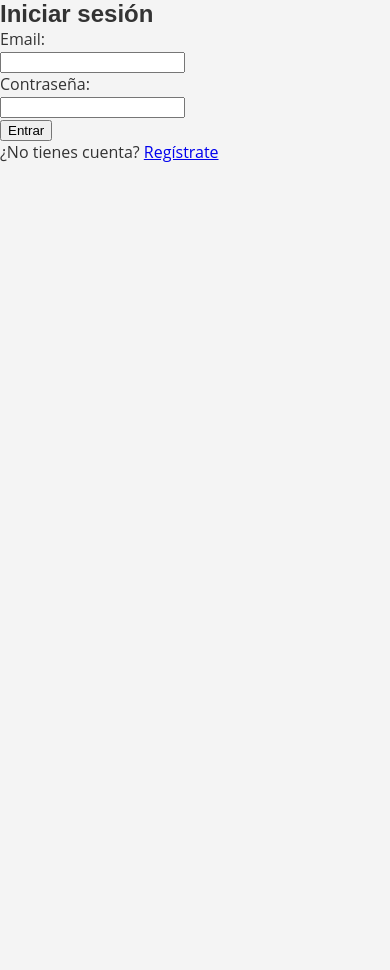
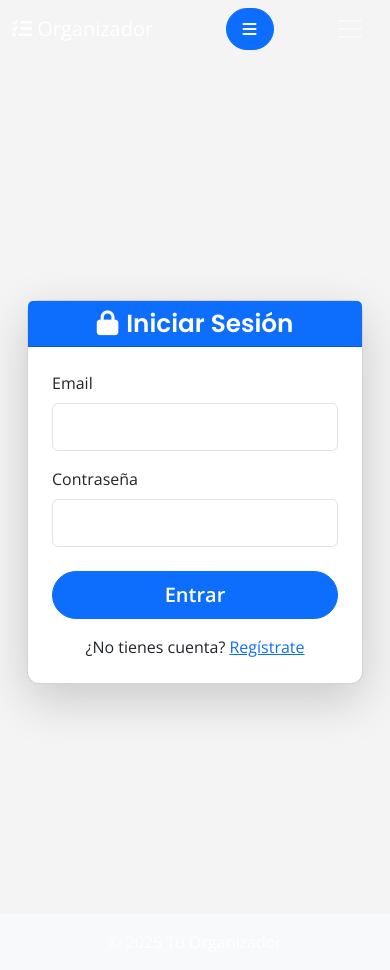
Before and after one commit to SandraRive/organizador-web-app, a PHP site: page /login.php in a window 390 px wide. Before the commit the page ends 162 px from the top, so only its background shows below. Run offline with PHP 8.4, Linux system fonts and the light colour scheme.

Commit message:
Fix header warning; estiliza login; actualiza CSS, app.js y pomodoro.js

```diff
--- a/public/login.php
+++ b/public/login.php
@@ -4,6 +4,7 @@
 session_start();
 
 $errors = [];
+$email = '';
 if ($_SERVER['REQUEST_METHOD'] === 'POST') {
     $email = trim($_POST['email'] ?? '');
     $pass  = $_POST['password'] ?? '';
@@ -25,35 +26,63 @@
         }
     }
 }
+
+$pageTitle = 'Iniciar sesión';
+include __DIR__ . '/../templates/header.php';
 ?>
-<!DOCTYPE html>
-<html lang="es">
-<head>
-  <meta charset="UTF-8">
-  <title>Login</title>
-  <link rel="stylesheet" href="assets/css/style.css">
-</head>
-<body>
-  <h2>Iniciar sesión</h2>
-  <?php if (isset($_GET['registered'])): ?>
-    <p>Registro exitoso. Ahora inicia sesión.</p>
-  <?php endif; ?>
+
+<div class="d-flex align-items-center justify-content-center min-vh-100 login-bg">
+  <div class="card shadow-lg login-card">
+    <div class="card-header text-center bg-primary text-white">
+      <h2 class="mb-0"><i class="fa-solid fa-lock me-2"></i>Iniciar Sesión</h2>
+    </div>
+    <div class="card-body">
       <?php if ($errors): ?>
-    <ul>
+        <div class="alert alert-danger">
+          <ul class="mb-0">
             <?php foreach ($errors as $e): ?>
               <li><?= htmlspecialchars($e) ?></li>
             <?php endforeach; ?>
           </ul>
+        </div>
+      <?php elseif (isset($_GET['registered'])): ?>
+        <div class="alert alert-success">
+          Registro exitoso. Ahora inicia sesión.
+        </div>
       <?php endif; ?>
+
       <form method="post">
-    <label>Email:<br>
-      <input type="email" name="email" value="<?= htmlspecialchars($email ?? '') ?>">
-    </label><br>
-    <label>Contraseña:<br>
-      <input type="password" name="password">
-    </label><br>
-    <button type="submit">Entrar</button>
+        <div class="mb-3">
+          <label for="email" class="form-label">Email</label>
+          <input
+            type="email"
+            id="email"
+            name="email"
+            class="form-control form-control-lg"
+            value="<?= htmlspecialchars($email) ?>"
+            required
+          >
+        </div>
+        <div class="mb-4">
+          <label for="password" class="form-label">Contraseña</label>
+          <input
+            type="password"
+            id="password"
+            name="password"
+            class="form-control form-control-lg"
+            required
+          >
+        </div>
+        <button type="submit" class="btn btn-primary btn-lg w-100">
+          Entrar
+        </button>
       </form>
-  <p>¿No tienes cuenta? <a href="register.php">Regístrate</a></p>
-</body>
-</html>
+      <p class="text-center mt-3">
+        ¿No tienes cuenta?
+        <a href="register.php" class="link-primary">Regístrate</a>
+      </p>
+    </div>
+  </div>
+</div>
+
+<?php include __DIR__ . '/../templates/footer.php'; ?>
--- a/templates/header.php
+++ b/templates/header.php
@@ -1,5 +1,6 @@
 <?php
 // templates/header.php
+session_start();
 ?>
 <!DOCTYPE html>
 <html lang="es">
@@ -12,16 +13,12 @@
   <link
     href="https://cdn.jsdelivr.net/npm/bootstrap@5.3.0/dist/css/bootstrap.min.css"
     rel="stylesheet"
-    integrity="sha384-..."
-    crossorigin="anonymous"
   >
 
   <!-- Font Awesome -->
   <link
     href="https://cdnjs.cloudflare.com/ajax/libs/font-awesome/6.4.0/css/all.min.css"
     rel="stylesheet"
-    integrity="sha384-..."
-    crossorigin="anonymous"
   >
 
   <!-- Google Fonts -->
@@ -32,11 +29,15 @@
 
   <!-- Tu CSS personalizado -->
   <link rel="stylesheet" href="assets/css/style.css">
-
 </head>
 <body>
-  <!-- OFFCANVAS SIDEBAR (solo UNO) -->
-  <div class="offcanvas offcanvas-start bg-light" tabindex="-1" id="sidebar" aria-labelledby="sidebarLabel">
+  <!-- OFFCANVAS SIDEBAR -->
+  <div
+    class="offcanvas offcanvas-start bg-light"
+    tabindex="-1"
+    id="sidebar"
+    aria-labelledby="sidebarLabel"
+  >
     <div class="offcanvas-header">
       <h5 class="offcanvas-title" id="sidebarLabel">Navegación</h5>
       <button type="button" class="btn-close" data-bs-dismiss="offcanvas" aria-label="Cerrar"></button>
@@ -44,25 +45,39 @@
     <div class="offcanvas-body p-0">
       <div class="list-group list-group-flush">
         <a href="dashboard.php" class="list-group-item list-group-item-action">Inicio</a>
-        <a href="tasks.php" class="list-group-item list-group-item-action">Tareas</a>
-        <a href="studies.php" class="list-group-item list-group-item-action">Estudios</a>
-        <a href="pomodoro.php" class="list-group-item list-group-item-action">Pomodoro</a>
+        <a href="tasks.php"     class="list-group-item list-group-item-action">Tareas</a>
+        <a href="studies.php"   class="list-group-item list-group-item-action">Estudios</a>
+        <a href="pomodoro.php"  class="list-group-item list-group-item-action">Pomodoro</a>
       </div>
     </div>
   </div>
 
   <!-- NAVBAR -->
-  <nav class="navbar navbar-expand-lg navbar-dark bg-primary">
+  <nav class="navbar navbar-expand-lg navbar-dark navbar-custom fixed-top">
     <div class="container-fluid">
       <a class="navbar-brand" href="dashboard.php">
         <i class="fa-solid fa-list-check"></i> Organizador
       </a>
-      <!-- OFFCANVAS TOGGLE (solo en pantallas pequeñas) -->
-      <button class="btn btn-primary d-lg-none ms-2" type="button" data-bs-toggle="offcanvas" data-bs-target="#sidebar" aria-controls="sidebar">
+      <!-- OFFCANVAS TOGGLE (solo en móvil) -->
+      <button
+        class="btn btn-primary d-lg-none ms-2"
+        type="button"
+        data-bs-toggle="offcanvas"
+        data-bs-target="#sidebar"
+        aria-controls="sidebar"
+      >
         <i class="fa-solid fa-bars"></i>
       </button>
-      <!-- COLLAPSE NAVIGATION -->
-      <button class="navbar-toggler" type="button" data-bs-toggle="collapse" data-bs-target="#mainNav" aria-controls="mainNav" aria-expanded="false" aria-label="Toggle navigation">
+      <!-- COLLAPSE NAV -->
+      <button
+        class="navbar-toggler"
+        type="button"
+        data-bs-toggle="collapse"
+        data-bs-target="#mainNav"
+        aria-controls="mainNav"
+        aria-expanded="false"
+        aria-label="Toggle navigation"
+      >
         <span class="navbar-toggler-icon"></span>
       </button>
 
@@ -73,10 +88,20 @@
           <li class="nav-item"><a class="nav-link" href="studies.php">Estudios</a></li>
           <li class="nav-item"><a class="nav-link" href="pomodoro.php">Pomodoro</a></li>
         </ul>
+
         <ul class="navbar-nav ms-auto mb-2 mb-lg-0">
+          <?php if (!empty($_SESSION['username'])): ?>
           <li class="nav-item dropdown">
-            <a class="nav-link dropdown-toggle" href="#" id="userMenu" role="button" data-bs-toggle="dropdown" aria-expanded="false">
-              <i class="fa-solid fa-user"></i> <?= htmlspecialchars($_SESSION['username']) ?>
+            <a
+              class="nav-link dropdown-toggle"
+              href="#"
+              id="userMenu"
+              role="button"
+              data-bs-toggle="dropdown"
+              aria-expanded="false"
+            >
+              <i class="fa-solid fa-user"></i>
+              <?= htmlspecialchars($_SESSION['username']) ?>
             </a>
             <ul class="dropdown-menu dropdown-menu-end" aria-labelledby="userMenu">
               <li><a class="dropdown-item" href="profile.php">Perfil</a></li>
@@ -84,9 +109,19 @@
               <li><a class="dropdown-item" href="logout.php">Cerrar sesión</a></li>
             </ul>
           </li>
+          <?php else: ?>
+          <li class="nav-item">
+            <a class="nav-link" href="login.php">
+              <i class="fa-solid fa-right-to-bracket"></i> Entrar
+            </a>
+          </li>
+          <?php endif; ?>
         </ul>
       </div>
     </div>
   </nav>
 
+  <!-- Spacer para fixed-top (altura de navbar-custom) -->
+  <div style="height: 70px;"></div>
+
   <main class="main-content">
```
Lines whose indentation alone changed are shown as unchanged.
